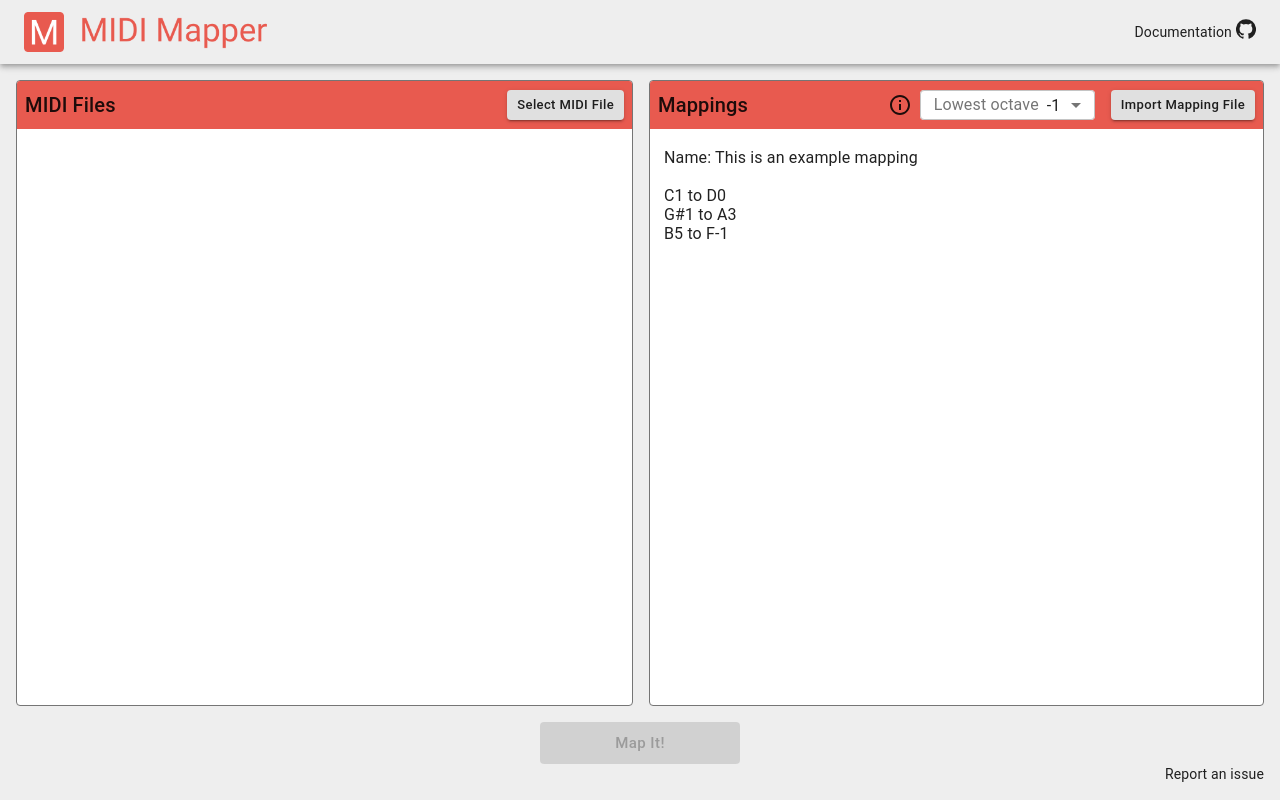
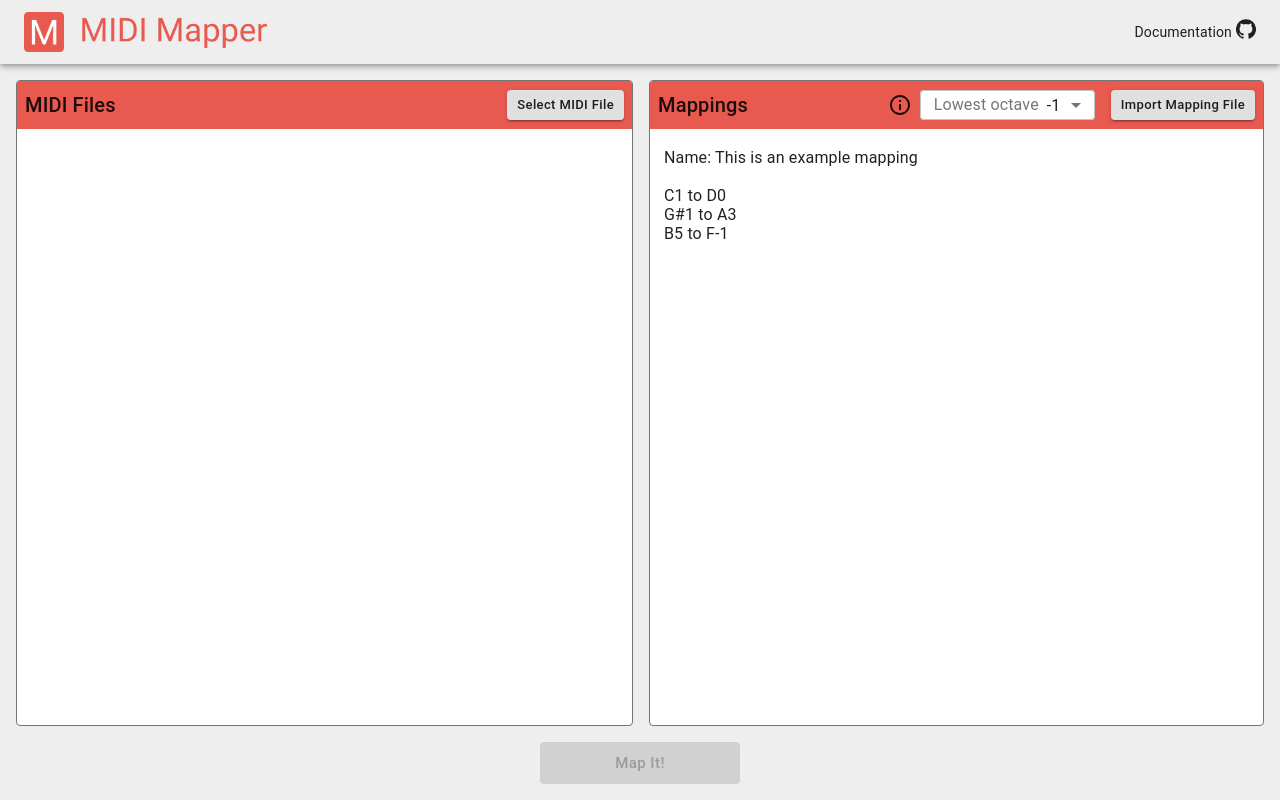
Before and after one commit to mbise1993/midi-mapper, a Next.js app: page / in a window 1280 px wide. Built offline with nearby package versions, Linux system fonts and the light colour scheme.

Commit message:
Remove report issue link

```diff
--- a/src/pages/index.tsx
+++ b/src/pages/index.tsx
@@ -1,13 +1,5 @@
 import React from 'react';
-import {
-  Box,
-  Button,
-  Dialog,
-  DialogActions,
-  DialogContent,
-  DialogTitle,
-  Link,
-} from '@material-ui/core';
+import { Box, Button, Dialog, DialogActions, DialogContent, DialogTitle } from '@material-ui/core';
 
 import { DEFAULT_MAPPING_TEXT } from '../services/mappingConfig';
 import { MappingConfigView } from '../components/MappingConfigView';
@@ -96,16 +88,6 @@ export default function Home() {
         </Button>
       </Box>
 
-      <Box display="flex" justifyContent="flex-end" alignItems="center">
-        <Link
-          href="https://github.com/mbise1993/midi-mapper/issues/new"
-          target="_blank"
-          color="textPrimary"
-        >
-          Report an issue
-        </Link>
-      </Box>
-
       <Dialog open={!!error} onClose={() => setError(undefined)}>
         <DialogTitle>Mapping Error :(</DialogTitle>
         <DialogContent>{error}</DialogContent>
```
